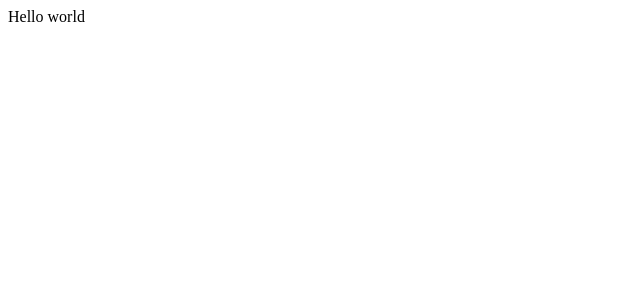
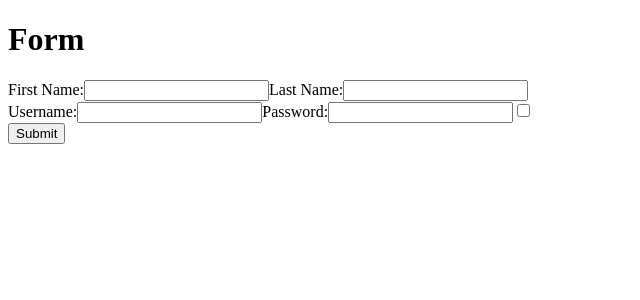
Before and after one commit to aashishChakradhar/codavatarFrontendInternship, a React (Vite) app in the folder learning/: page / in a window 1280 px wide. Shown: the top 300 px of the page, without its empty margins (0-640 px from the left). Built offline with nearby package versions, Linux system fonts and the light colour scheme.

Commit message:
adding browser routes

```diff
--- a/learning/src/App.tsx
+++ b/learning/src/App.tsx
@@ -1,3 +1,9 @@
+import { BrowserRouter } from "react-router-dom";
+import AppRoutes from "./routes/main.routes";
 export default function App() {
-  return <>Hello world</>;
+  return (
+    <BrowserRouter>
+      <AppRoutes />
+    </BrowserRouter>
+  );
 }
```
